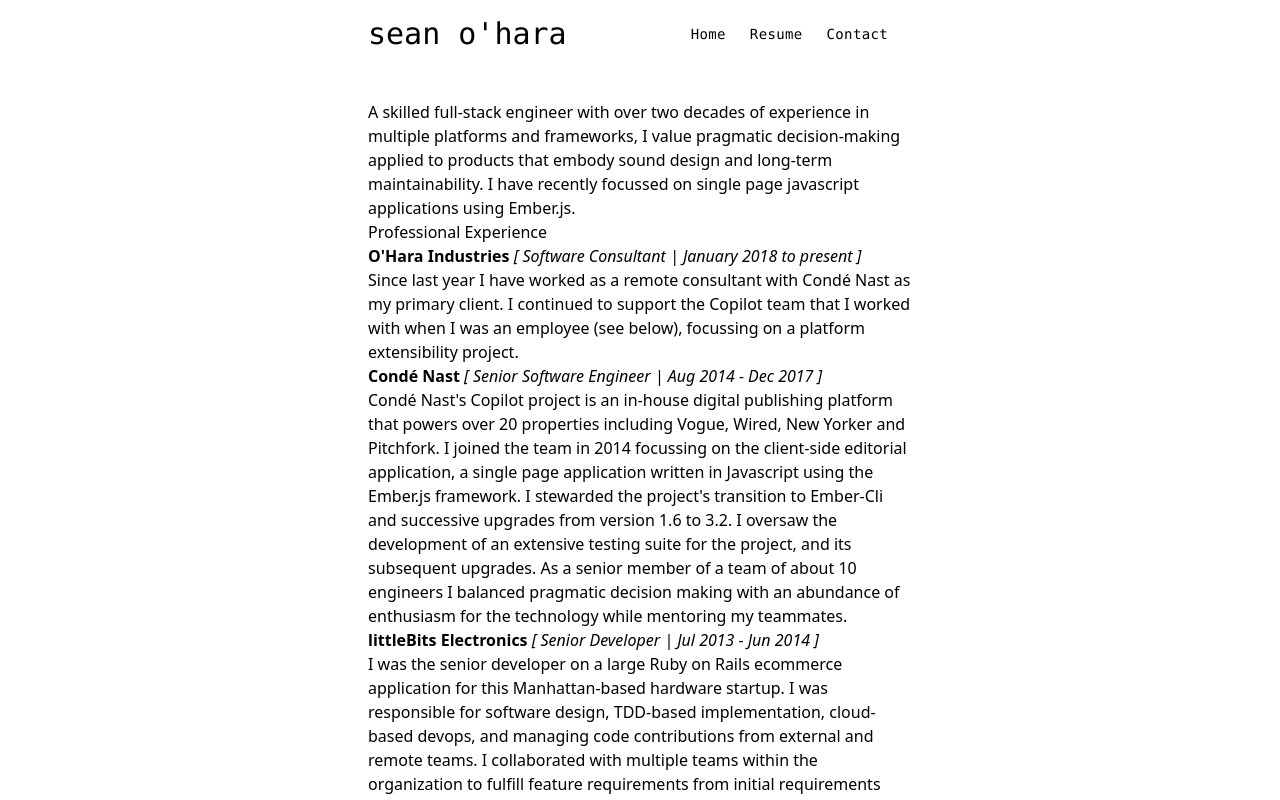
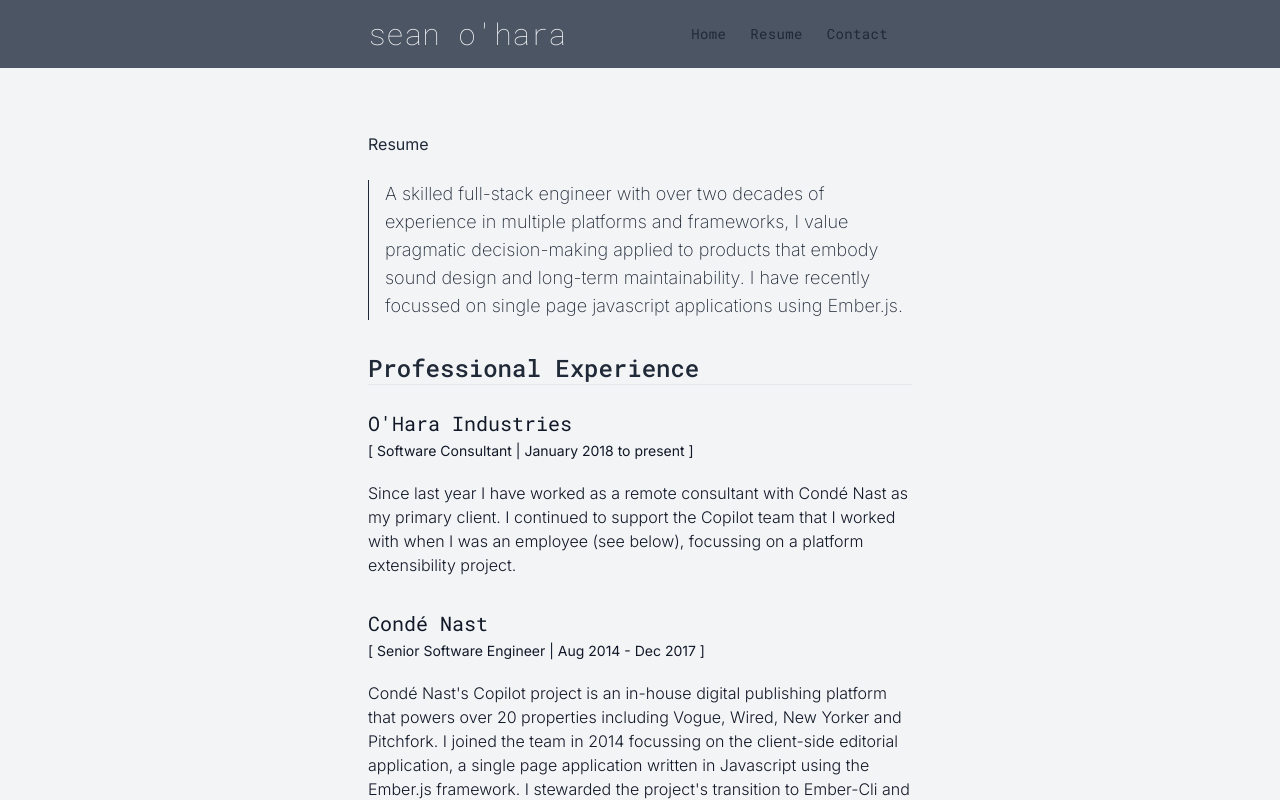
Before and after one commit to sohara/sohara.com, a Next.js app: page /resume in a window 1280 px wide. Shown: the top 800 px of the page. Built offline with nearby package versions, Linux system fonts and the light colour scheme.

Commit message:
Clean up some styles, etc

```diff
--- a/src/app/globals.css
+++ b/src/app/globals.css
@@ -1,3 +1,5 @@
+@import url("https://fonts.googleapis.com/css?family=Roboto:200|Roboto+Mono:100,200,300,400,500");
+
 @tailwind base;
 @tailwind components;
 @tailwind utilities;
@@ -25,3 +27,42 @@
 /*     ) */
 /*     rgb(var(--background-start-rgb)); */
 /* } */
+
+/* purgecss start ignore */
+.resume h1,
+.resume h2,
+.resume h3,
+.resume h4 {
+  @apply mt-8 mb-6;
+}
+
+.resume h2 {
+  @apply border-b border-gray-200 font-mono font-medium text-2xl;
+}
+
+.resume blockquote {
+  @apply pl-4 m-0 border-gray-800 border-l font-extralight text-lg;
+}
+
+.resume ul {
+  /* @apply list-reset p-0; */
+}
+
+.resume li {
+  @apply mb-8 flex flex-wrap;
+}
+
+.resume li p:first-child {
+  @apply w-full pb-4;
+}
+
+.resume li {
+  @apply text-gray-900 font-light;
+}
+.resume li strong {
+  @apply block font-mono font-normal text-xl;
+}
+
+.resume li em {
+  @apply not-italic block text-sm font-normal leading-loose;
+}
--- a/src/app/layout.tsx
+++ b/src/app/layout.tsx
@@ -18,7 +18,7 @@
   return (
     <html lang="en">
       <body className={inter.className}>
-        <div className="flex flex-col font-sans min-h-screen text-grey-darkest bg-grey-lighter">
+        <div className="flex flex-col font-sans min-h-screen text-gray-800 bg-gray-100">
           <Header />
 
           <div className="flex flex-col flex-1 max-w-xl mx-auto px-4 py-8 w-full leading-normal">
--- /dev/null
+++ b/src/app/resume/layout.tsx
@@ -0,0 +1,4 @@
+export default function MdxLayout({ children }: { children: React.ReactNode }) {
+  // Create any shared layout or styles here
+  return <div className="resume">{children}</div>;
+}
--- a/src/app/resume/page.mdx
+++ b/src/app/resume/page.mdx
@@ -1,7 +1,4 @@
----
-title: "Resume"
-date: "2019-01-14"
----
+# Resume
 
 > A skilled full-stack engineer with over two decades of experience in multiple platforms and frameworks, I value pragmatic decision-making applied to products that embody sound design and long-term maintainability. I have recently focussed on single page javascript applications using Ember.js.
 
--- a/src/components/Header.tsx
+++ b/src/components/Header.tsx
@@ -8,12 +8,10 @@
 };
 
 export const Header = () => (
-  <nav className="bg-grey-darkest">
+  <nav className="bg-gray-600">
     <div className="flex flex-wrap items-center justify-between max-w-xl mx-auto p-4">
-      <Link href="/" className="flex items-center no-underline text-grey-light">
-        <span className="font-mono font-hairline text-3xl">
-          sean o&apos;hara
-        </span>
+      <Link href="/" className="flex items-center no-underline text-gray-100">
+        <span className="font-mono font-thin text-3xl">sean o&apos;hara</span>
       </Link>
 
       <button
--- a/tailwind.config.ts
+++ b/tailwind.config.ts
@@ -1,20 +1,31 @@
-import type { Config } from 'tailwindcss'
+import type { Config } from "tailwindcss";
 
 const config: Config = {
   content: [
-    './src/pages/**/*.{js,ts,jsx,tsx,mdx}',
-    './src/components/**/*.{js,ts,jsx,tsx,mdx}',
-    './src/app/**/*.{js,ts,jsx,tsx,mdx}',
+    "./src/pages/**/*.{js,ts,jsx,tsx,mdx}",
+    "./src/components/**/*.{js,ts,jsx,tsx,mdx}",
+    "./src/app/**/*.{js,ts,jsx,tsx,mdx}",
   ],
   theme: {
     extend: {
       backgroundImage: {
-        'gradient-radial': 'radial-gradient(var(--tw-gradient-stops))',
-        'gradient-conic':
-          'conic-gradient(from 180deg at 50% 50%, var(--tw-gradient-stops))',
+        "gradient-radial": "radial-gradient(var(--tw-gradient-stops))",
+        "gradient-conic":
+          "conic-gradient(from 180deg at 50% 50%, var(--tw-gradient-stops))",
       },
+    },
+    fontFamily: {
+      mono: [
+        "Roboto Mono",
+        "Menlo",
+        "Monaco",
+        "Consolas",
+        "Liberation Mono",
+        "Courier New",
+        "monospace",
+      ],
     },
   },
   plugins: [],
-}
-export default config
+};
+export default config;
```
